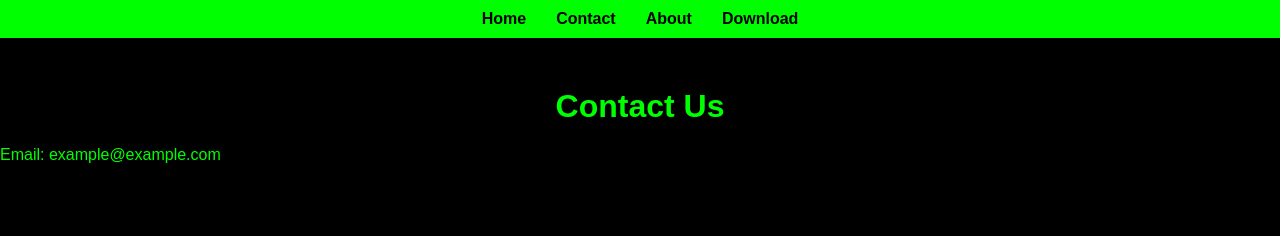
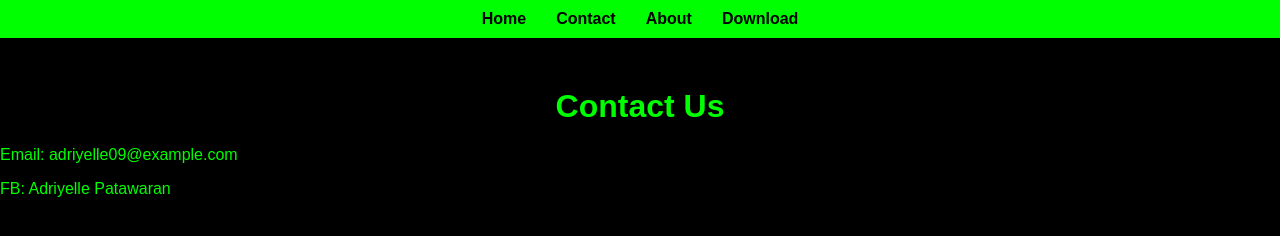
Before and after one commit to Adriyelle/WebsiteServerbyGithub, a plain HTML site: page contact.html in a window 1280 px wide. Drawn offline with Linux system fonts and the light colour scheme.

Commit message:
Update contact.html

```diff
--- a/contact.html
+++ b/contact.html
@@ -16,6 +16,7 @@
         </ul>
     </nav>
     <h1>Contact Us</h1>
-    <p>Email: example@example.com</p>
+    <p>Email: adriyelle09@example.com</p>
+    <p>FB: Adriyelle Patawaran</p>
 </body>
 </html>
```
